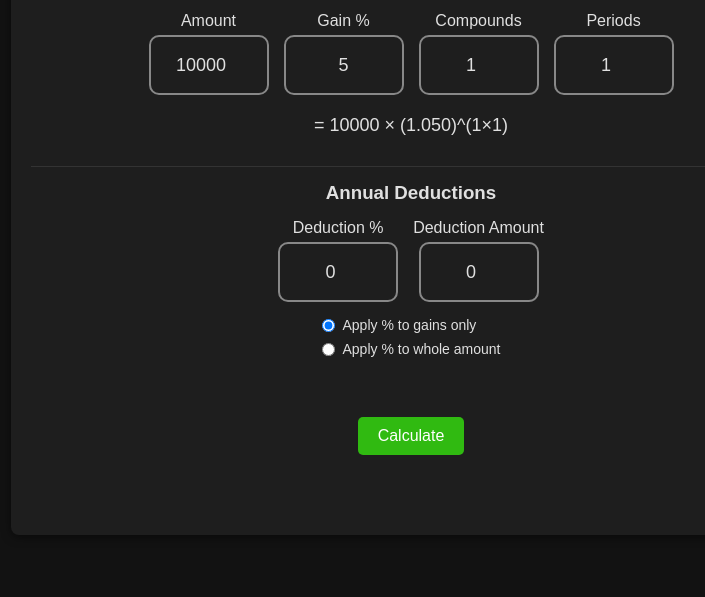
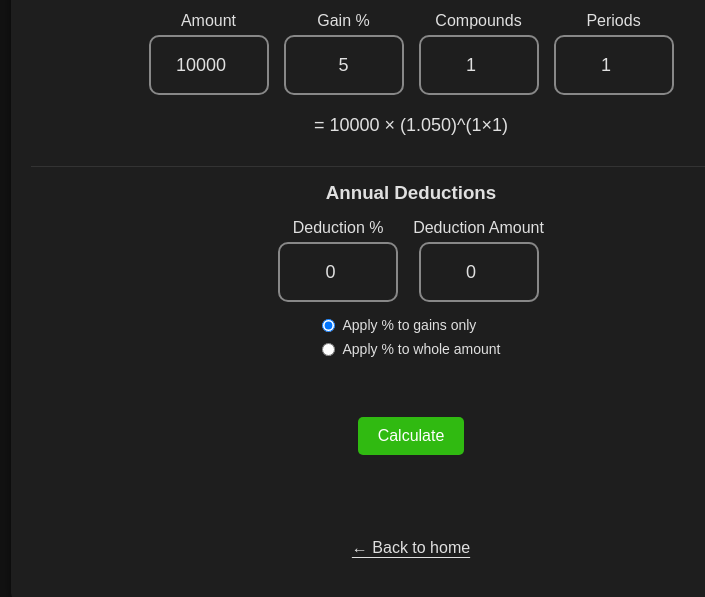
Before and after one commit to vinay-winai/tools, a plain HTML site: page compunding-calc/index.html in a window 1280 px wide. Shown: the part 121-718 px from the top of the page, without its empty margins (229-934 px from the left). Drawn offline with Linux system fonts and the light colour scheme.

Commit message:
Add footer link to main GitHub Pages homepage

```diff
--- a/compunding-calc/index.html
+++ b/compunding-calc/index.html
@@ -77,6 +77,7 @@
                 <div id="result"></div>
             </div>
         </div>
+<nav aria-label="Main site" style="padding:24px 16px;text-align:center"><a href="https://vinay-winai.github.io/" style="color:inherit;text-decoration:underline;text-underline-offset:4px">← Back to home</a></nav>
     </div>
 
     <div id="data-modal" class="modal">
```
